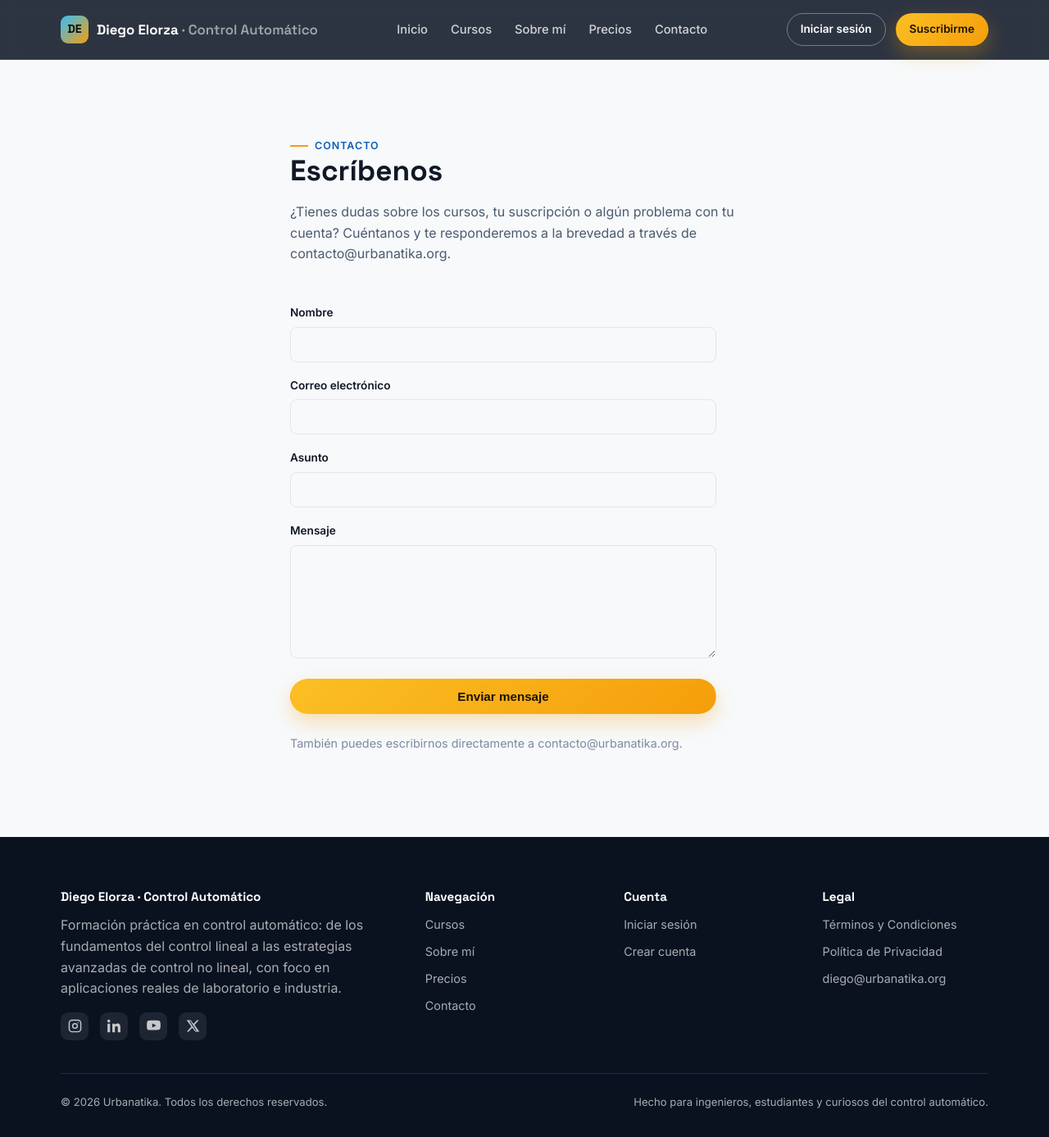
After one commit to urbanatika/Control-Automatico-Educaci-n-DE, a Django app: page /contacto/ in a window 1280 px wide. The commit adds this page. Shown: the whole page at 82% size. Run offline with Django 5.2, Linux system fonts and the light colour scheme.

Commit message:
Add contact form and social media links
Adds a /contacto/ page that emails contacto@urbanatika.org (with a
honeypot against spam bots), and links Diego Elorza's Instagram,
LinkedIn, YouTube and X in the footer.

Co-Authored-By: Claude Sonnet 5 <noreply@anthropic.com>

```diff
--- a/apps/core/context_processors.py
+++ b/apps/core/context_processors.py
@@ -7,6 +7,11 @@ def site_settings(request):
         "site_owner_name": settings.SITE_OWNER_NAME,
         "site_domain": settings.SITE_DOMAIN,
         "contact_email": settings.CONTACT_EMAIL,
+        "contact_form_recipient": settings.CONTACT_FORM_RECIPIENT,
         "legal_entity_name": settings.LEGAL_ENTITY_NAME,
         "legal_entity_rut": settings.LEGAL_ENTITY_RUT,
+        "social_instagram_url": settings.SOCIAL_INSTAGRAM_URL,
+        "social_linkedin_url": settings.SOCIAL_LINKEDIN_URL,
+        "social_youtube_url": settings.SOCIAL_YOUTUBE_URL,
+        "social_x_url": settings.SOCIAL_X_URL,
     }
--- /dev/null
+++ b/apps/core/forms.py
@@ -0,0 +1,15 @@
+from django import forms
+
+
+class ContactForm(forms.Form):
+    name = forms.CharField(label="Nombre", max_length=120)
+    email = forms.EmailField(label="Correo electrónico")
+    subject = forms.CharField(label="Asunto", max_length=150)
+    message = forms.CharField(label="Mensaje", widget=forms.Textarea(attrs={"rows": 6}))
+    honeypot = forms.CharField(required=False, widget=forms.HiddenInput)
+
+    def clean_honeypot(self):
+        value = self.cleaned_data.get("honeypot")
+        if value:
+            raise forms.ValidationError("No se pudo enviar el mensaje.")
+        return value
--- a/apps/core/urls.py
+++ b/apps/core/urls.py
@@ -7,6 +7,7 @@ app_name = "core"
 urlpatterns = [
     path("", views.HomeView.as_view(), name="home"),
     path("sobre-mi/", views.AboutView.as_view(), name="about"),
+    path("contacto/", views.ContactView.as_view(), name="contact"),
     path("legal/terminos-y-condiciones/", views.TermsView.as_view(), name="terms"),
     path("legal/privacidad/", views.PrivacyView.as_view(), name="privacy"),
 ]
--- a/apps/core/views.py
+++ b/apps/core/views.py
@@ -1,6 +1,14 @@
-from django.views.generic import TemplateView
+from smtplib import SMTPException
+
+from django.conf import settings
+from django.contrib import messages
+from django.core.mail import EmailMessage
+from django.urls import reverse_lazy
+from django.views.generic import FormView, TemplateView
 
 from apps.courses.models import Track
+
+from .forms import ContactForm
 
 
 class HomeView(TemplateView):
@@ -22,3 +30,33 @@ class TermsView(TemplateView):
 
 class PrivacyView(TemplateView):
     template_name = "core/privacy.html"
+
+
+class ContactView(FormView):
+    template_name = "core/contact.html"
+    form_class = ContactForm
+    success_url = reverse_lazy("core:contact")
+
+    def form_valid(self, form):
+        try:
+            EmailMessage(
+                subject=f"[{settings.SITE_NAME}] {form.cleaned_data['subject']}",
+                body=(
+                    f"Nombre: {form.cleaned_data['name']}\n"
+                    f"Correo: {form.cleaned_data['email']}\n\n"
+                    f"{form.cleaned_data['message']}"
+                ),
+                from_email=settings.DEFAULT_FROM_EMAIL,
+                to=[settings.CONTACT_FORM_RECIPIENT],
+                reply_to=[form.cleaned_data["email"]],
+            ).send(fail_silently=False)
+        except (OSError, SMTPException):
+            messages.error(
+                self.request,
+                "No se pudo enviar tu mensaje por un problema técnico. "
+                f"Escríbenos directamente a {settings.CONTACT_FORM_RECIPIENT}.",
+            )
+            return super().form_valid(form)
+
+        messages.success(self.request, "Tu mensaje fue enviado. Te responderemos a la brevedad.")
+        return super().form_valid(form)
--- a/static/css/style.css
+++ b/static/css/style.css
@@ -898,9 +898,37 @@ p {
 
 .footer-grid {
   display: grid;
-  grid-template-columns: 2fr 1fr 1fr;
+  grid-template-columns: 2fr 1fr 1fr 1fr;
   gap: 40px;
   margin-bottom: 40px;
+}
+
+.social-links {
+  display: flex;
+  gap: 14px;
+  margin-top: 16px;
+}
+
+.social-links a {
+  display: flex;
+  align-items: center;
+  justify-content: center;
+  width: 34px;
+  height: 34px;
+  border-radius: 9px;
+  background: rgba(255, 255, 255, 0.08);
+  color: rgba(255, 255, 255, 0.75);
+  transition: background 0.15s ease, color 0.15s ease;
+}
+
+.social-links a:hover {
+  background: var(--cyan);
+  color: var(--navy-950);
+}
+
+.social-links svg {
+  width: 17px;
+  height: 17px;
 }
 
 .footer h4 {
--- a/templates/base.html
+++ b/templates/base.html
@@ -41,6 +41,7 @@
           <li><a href="{% url 'courses:catalog' %}">Cursos</a></li>
           <li><a href="{% url 'core:about' %}">Sobre mí</a></li>
           <li><a href="{% url 'subscriptions:pricing' %}">Precios</a></li>
+          <li><a href="{% url 'core:contact' %}">Contacto</a></li>
         </ul>
       </nav>
       <div class="nav-actions">
@@ -73,6 +74,28 @@
         <div>
           <h4>Diego Elorza · Control Automático</h4>
           <p style="max-width:38ch;">Formación práctica en control automático: de los fundamentos del control lineal a las estrategias avanzadas de control no lineal, con foco en aplicaciones reales de laboratorio e industria.</p>
+          <div class="social-links">
+            {% if social_instagram_url %}
+              <a href="{{ social_instagram_url }}" target="_blank" rel="noopener noreferrer" aria-label="Instagram">
+                <svg viewBox="0 0 24 24" fill="none" stroke="currentColor" stroke-width="2" stroke-linecap="round" stroke-linejoin="round"><rect x="2" y="2" width="20" height="20" rx="5"/><circle cx="12" cy="12" r="4"/><circle cx="17.5" cy="6.5" r="1" fill="currentColor" stroke="none"/></svg>
+              </a>
+            {% endif %}
+            {% if social_linkedin_url %}
+              <a href="{{ social_linkedin_url }}" target="_blank" rel="noopener noreferrer" aria-label="LinkedIn">
+                <svg viewBox="0 0 24 24" fill="currentColor"><path d="M4.98 3.5C4.98 4.88 3.9 6 2.5 6S0 4.88 0 3.5 1.12 1 2.5 1 4.98 2.12 4.98 3.5zM.24 8.24h4.5V23h-4.5V8.24zM8.5 8.24h4.3v2.02h.06c.6-1.13 2.06-2.32 4.24-2.32 4.53 0 5.37 2.98 5.37 6.86V23h-4.5v-6.83c0-1.63-.03-3.72-2.27-3.72-2.27 0-2.62 1.77-2.62 3.6V23h-4.5V8.24z"/></svg>
+              </a>
+            {% endif %}
+            {% if social_youtube_url %}
+              <a href="{{ social_youtube_url }}" target="_blank" rel="noopener noreferrer" aria-label="YouTube">
+                <svg viewBox="0 0 24 24" fill="currentColor"><path d="M23.5 6.2s-.23-1.64-.94-2.36c-.9-.94-1.9-.94-2.36-1C17 2.5 12 2.5 12 2.5h-.01s-5 0-8.2.34c-.46.06-1.46.06-2.36 1C.72 4.56.5 6.2.5 6.2S.25 8.13.25 10.07v1.85c0 1.94.25 3.88.25 3.88s.23 1.64.94 2.36c.9.94 2.08.9 2.6 1.01 1.89.18 8-.24 8.02-.24s5.01-.01 8.21-.35c.46-.06 1.46-.06 2.36-1 .71-.72.94-2.36.94-2.36s.25-1.94.25-3.88v-1.85c0-1.94-.25-3.87-.25-3.87zM9.55 14.9V7.7l6.9 3.62-6.9 3.58z"/></svg>
+              </a>
+            {% endif %}
+            {% if social_x_url %}
+              <a href="{{ social_x_url }}" target="_blank" rel="noopener noreferrer" aria-label="X (Twitter)">
+                <svg viewBox="0 0 24 24" fill="currentColor"><path d="M18.9 2H22l-7.4 8.4L23 22h-6.9l-5.4-7-6.2 7H1.4l7.9-9L1 2h7l4.9 6.4L18.9 2zm-2.4 18h1.9L7.6 4h-2L16.5 20z"/></svg>
+              </a>
+            {% endif %}
+          </div>
         </div>
         <div>
           <h4>Navegación</h4>
@@ -80,6 +103,7 @@
             <li><a href="{% url 'courses:catalog' %}">Cursos</a></li>
             <li><a href="{% url 'core:about' %}">Sobre mí</a></li>
             <li><a href="{% url 'subscriptions:pricing' %}">Precios</a></li>
+            <li><a href="{% url 'core:contact' %}">Contacto</a></li>
           </ul>
         </div>
         <div>
--- /dev/null
+++ b/templates/core/contact.html
@@ -0,0 +1,38 @@
+{% extends "base.html" %}
+
+{% block title %}Contacto · {{ site_name }}{% endblock %}
+{% block meta_description %}Escríbenos tus consultas sobre los cursos de {{ site_name }}.{% endblock %}
+
+{% block content %}
+<section class="section">
+  <div class="container" style="max-width:620px;">
+    <span class="eyebrow" style="color:#0b5fb3;">Contacto</span>
+    <h1 style="font-size:2.2rem;">Escríbenos</h1>
+    <p style="color:var(--text-muted);">
+      ¿Tienes dudas sobre los cursos, tu suscripción o algún problema con tu cuenta? Cuéntanos y te
+      responderemos a la brevedad a través de {{ contact_form_recipient }}.
+    </p>
+
+    <form method="post" class="mt-lg" style="max-width:520px;">
+      {% csrf_token %}
+      {% for field in form %}
+        {% if field.name != "honeypot" %}
+          <div class="form-field">
+            <label for="{{ field.id_for_label }}">{{ field.label }}</label>
+            {{ field }}
+            {% if field.help_text %}<div class="form-help">{{ field.help_text|safe }}</div>{% endif %}
+            {% if field.errors %}<div class="form-errors">{{ field.errors|striptags }}</div>{% endif %}
+          </div>
+        {% endif %}
+      {% endfor %}
+      {{ form.honeypot }}
+      <button type="submit" class="btn btn-primary btn-block">Enviar mensaje</button>
+    </form>
+
+    <p style="margin-top:24px;color:var(--text-soft);font-size:0.9rem;">
+      También puedes escribirnos directamente a
+      <a href="mailto:{{ contact_form_recipient }}">{{ contact_form_recipient }}</a>.
+    </p>
+  </div>
+</section>
+{% endblock %}
```
Also changed, not shown: controlweb/settings/base.py (+10 -0 lines), 1 other file.
